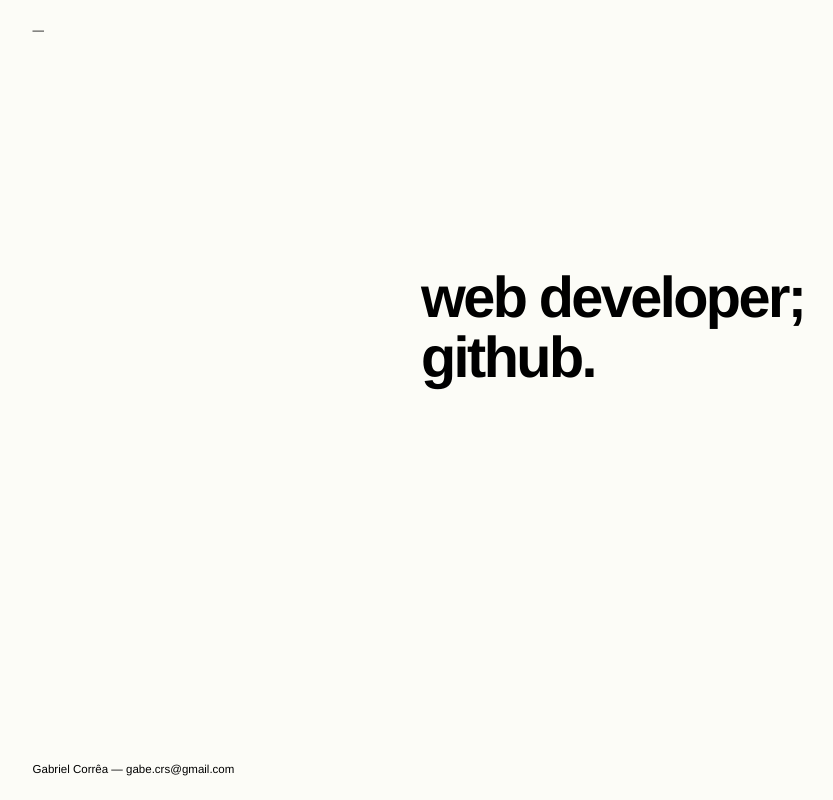
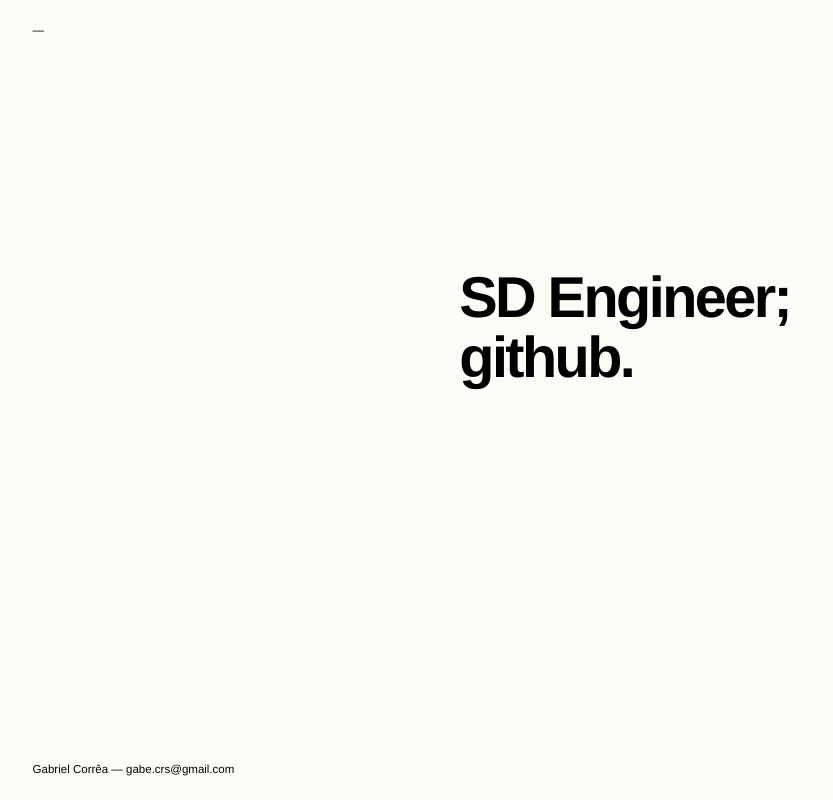
Before and after one commit to asgabe/asgabe.github.io, a plain HTML site: page index.html in a window 1280 px wide. Shown: the whole page, without its empty margins (121-954 px from the left). Drawn offline with Linux system fonts and the light colour scheme.

Commit message:
[*] title

```diff
--- a/index.html
+++ b/index.html
@@ -5,7 +5,7 @@
 
 		<meta name="robots" content="index, follow">
 		<!-- <meta name="google-site-verification" content="Ff7hVpuB299teXo60levVetS--dgE7nZggK1lO6XV1E"> -->
-		<meta name="keywords" content="developer, engineer, design, user interface, user experience, ui, ux, ios, pixel perfect, azion &amp; technologies, azion &amp; company, front-end">
+		<meta name="keywords" content="developer, engineer, pixel perfect, azion &amp; technologies, azion &amp; company, front-end">
 		<meta name="description" content="Front-End at Nasc &amp; HQ.">
 
 		<link rel="icon" type="image/x-icon" href="favicons.png">
@@ -40,24 +40,13 @@
 			<p>Gabriel Corrêa — <a href="mailto:gabe.crs@gmail.com?subject=hey" title="Get in touch">gabe.crs@gmail.com</a></p>
 
 			<h1>
-				<a href="https://www.azion.com.br/" title="Software Engineer at Azion &amp; technologies.">web developer</a>;
+				<a href="https://www.azion.com.br/" title="Software development engineer at Azion &amp; technologies." alt="Software development engineer">SD Engineer</a>;
 				<br>
 				<a href="https://github.com/asgabe" title="Web Developer profile on Github">github</a>.
 			</h1>
 
 		</section>
 
-		<!-- <script async="" src="//www.google-analytics.com/analytics.js"></script> -->
-
 		<script src="scripts/main.js"></script>
-		<script>
-			// (function(i,s,o,g,r,a,m){i['GoogleAnalyticsObject']=r;i[r]=i[r]||function(){
-   //    (i[r].q=i[r].q||[]).push(arguments)},i[r].l=1*new Date();a=s.createElement(o),
-   //    m=s.getElementsByTagName(o)[0];a.async=1;a.src=g;m.parentNode.insertBefore(a,m)
-   //    })(window,document,'script','//www.google-analytics.com/analytics.js','ga');
-
-   //    ga('create', 'UA-22998191-1', 'auto');
-   //    ga('send', 'pageview');
-    </script>
   </body>
 </html>
```
Also changed, not shown: scripts/main.js (+10 -5 lines), 1 other file.
